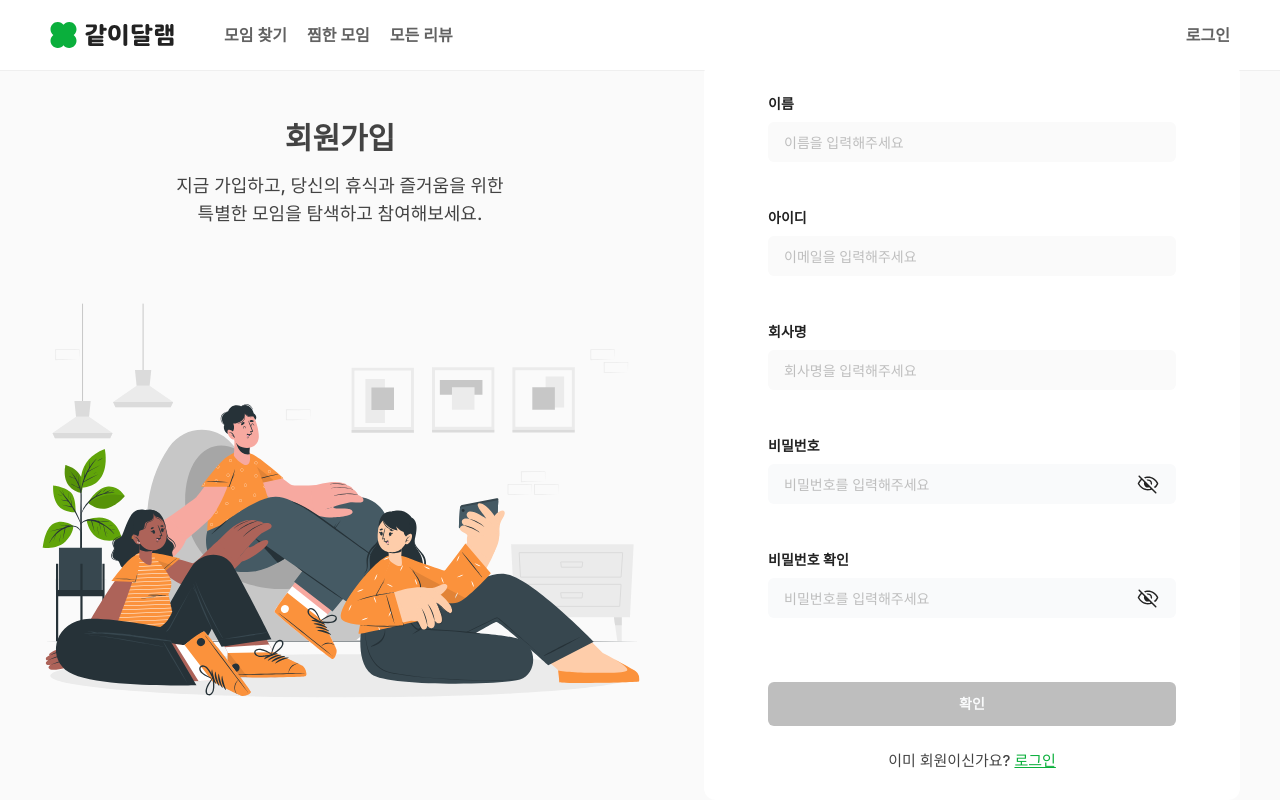
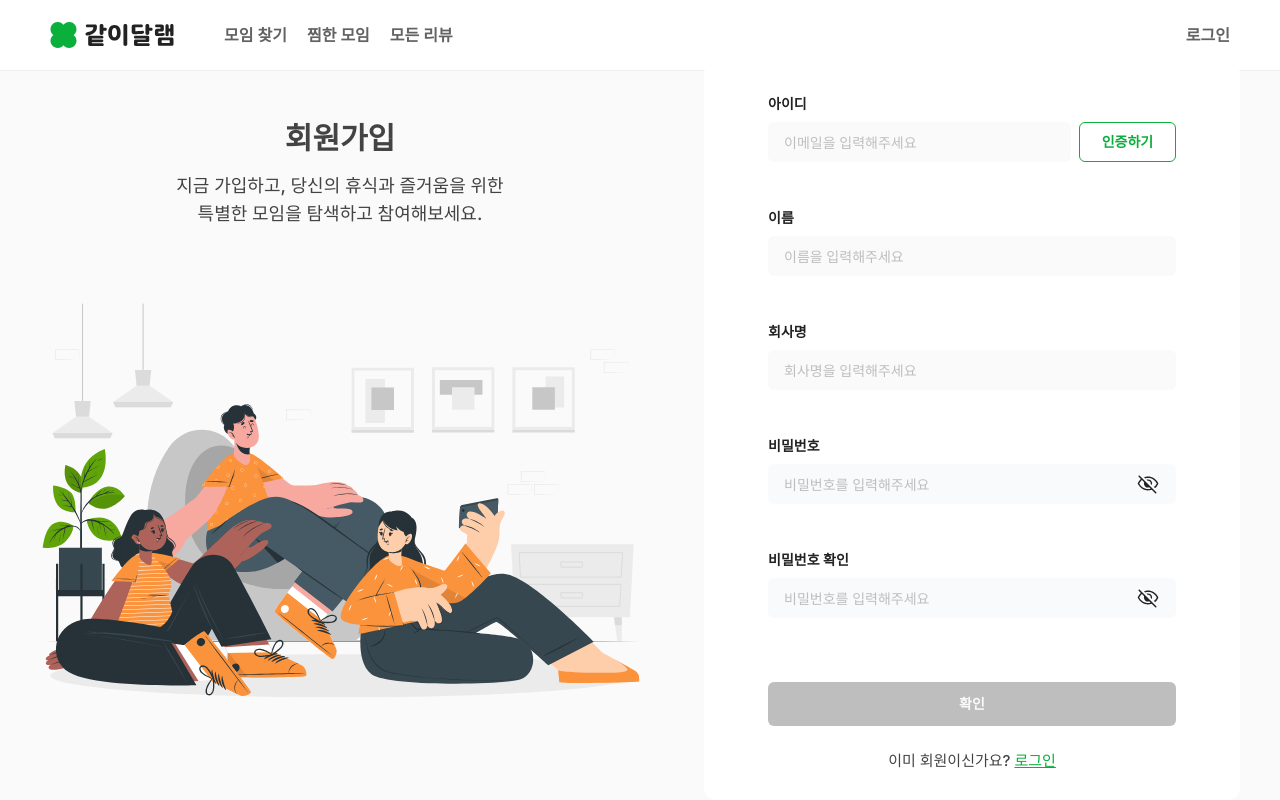
Before and after one commit to yeonna18k/relax-together-front, a Next.js app: page /signup in a window 1280 px wide. Built offline with nearby package versions, Linux system fonts and the light colour scheme.

Commit message:
feat: 이메일 인증 버튼 추가

```diff
--- /dev/null
+++ b/src/entities/auth/model/hooks/useEmailAuthentication.ts
@@ -0,0 +1,6 @@
+export async function useEmailAuthentication() {
+  const handleEmailAuthentication = async () => {
+    try {
+    } catch (e) {}
+  };
+}
--- a/src/entities/auth/model/hooks/useCheckEmail.ts
+++ b/src/entities/auth/model/hooks/useVerifyUniqueEmail.ts
@@ -5,7 +5,7 @@ import { useDebounceValue } from 'usehooks-ts';
 import { SignupFormType } from '../../../../features/auth/signup/ui/SignupForm';
 import { signupApiService } from '../../api/service/AuthApiService';
 
-export async function useCheckEmail(
+export async function useVerifyUniqueEmail(
   form: UseFormReturn<SignupFormType>,
   error: FieldErrors,
 ) {
--- a/src/features/auth/signup/ui/SignupEmailFormField.tsx
+++ b/src/features/auth/signup/ui/SignupEmailFormField.tsx
@@ -1,4 +1,5 @@
 import { cn } from '@/shared/lib/utils';
+import { Button } from '@/shared/ui/button';
 import {
   FormControl,
   FormField,
@@ -8,16 +9,22 @@ import {
 } from '@/shared/ui/form';
 import { Input } from '@/shared/ui/input';
 import { UseFormReturn } from 'react-hook-form';
-import { useCheckEmail } from '../../../../entities/auth/model/hooks/useCheckEmail';
+import { useVerifyUniqueEmail } from '../../../../entities/auth/model/hooks/useVerifyUniqueEmail';
 import { SignupFormType } from './SignupForm';
 
 interface SignupFormFieldProps {
   form: UseFormReturn<SignupFormType>;
+  emailAuthentication: boolean;
+  setEmailAuthentication: React.Dispatch<React.SetStateAction<boolean>>;
 }
 
-export default function SignupEmailFormField({ form }: SignupFormFieldProps) {
+export default function SignupEmailFormField({
+  form,
+  emailAuthentication,
+  setEmailAuthentication,
+}: SignupFormFieldProps) {
   const error = form.formState.errors;
-  useCheckEmail(form, error);
+  useVerifyUniqueEmail(form, error);
 
   const commonInputProps = {
     placeholder: '이메일을 입력해주세요',
@@ -38,7 +45,8 @@ export default function SignupEmailFormField({ form }: SignupFormFieldProps) {
           <FormLabel className="text-sm font-semibold text-gray-900">
             아이디
           </FormLabel>
-          <FormControl className="mt-2">
+          <div className="mt-2 flex gap-2">
+            <FormControl>
               <Input
                 {...commonInputProps}
                 {...field}
@@ -53,8 +61,19 @@ export default function SignupEmailFormField({ form }: SignupFormFieldProps) {
                   field.onChange(e);
                   form.setValue('email', e.target.value);
                 }}
+                disabled={emailAuthentication}
               />
             </FormControl>
+            <Button
+              variant={emailAuthentication ? 'disabled' : 'outline'}
+              size="default"
+              className="h-10 w-[97px] px-6"
+              disabled={emailAuthentication}
+              onClick={e => setEmailAuthentication(!emailAuthentication)}
+            >
+              {emailAuthentication ? '인증완료' : '인증하기'}
+            </Button>
+          </div>
           <FormMessage className="text-sm font-medium text-error" />
         </FormItem>
       )}
--- a/src/features/auth/signup/ui/SignupForm.tsx
+++ b/src/features/auth/signup/ui/SignupForm.tsx
@@ -8,6 +8,7 @@ import { useForm } from 'react-hook-form';
 import { z } from 'zod';
 
 import { useSignup } from '@/entities/auth/api';
+import { useState } from 'react';
 import GenericFormField from '../../ui/GenericFormField';
 import TogglePage from '../../ui/TogglePage';
 import SignupEmailFormField from './SignupEmailFormField';
@@ -44,6 +45,7 @@ export default function SignupForm({
 }: {
   defaultValues?: SignupFormType;
 }) {
+  const [emailAuthentication, setEmailAuthentication] = useState(false);
   const { signup } = useSignup();
   const form = useForm<SignupFormType>({
     resolver: zodResolver(formSchema),
@@ -56,8 +58,9 @@ export default function SignupForm({
       passwordCheck: '',
     },
   });
-  const formValid = form.formState.isValid;
+  const formValid = form.formState.isValid && emailAuthentication;
   const router = useRouter();
+  console.log(form.control._formValues.email);
 
   async function onSubmit(values: z.infer<typeof formSchema>) {
     const newUser = {
@@ -75,13 +78,18 @@ export default function SignupForm({
     <div className="mt-5 w-[343px] rounded-xl bg-white px-4 py-5 md:mx-auto md:mt-[30px] md:w-[536px] md:px-16 md:py-8 lg:mx-0 lg:mt-0">
       <Form {...form}>
         <form onSubmit={form.handleSubmit(onSubmit)} className="space-y-6">
+          <SignupEmailFormField
+            form={form}
+            emailAuthentication={emailAuthentication}
+            setEmailAuthentication={setEmailAuthentication}
+          />
           <GenericFormField
             form={form}
             name="name"
             label="이름"
             placeholder="이름을 입력해주세요"
           />
-          <SignupEmailFormField form={form} />
+
           <GenericFormField
             form={form}
             name="companyName"
```
Lines whose indentation alone changed are shown as unchanged.
